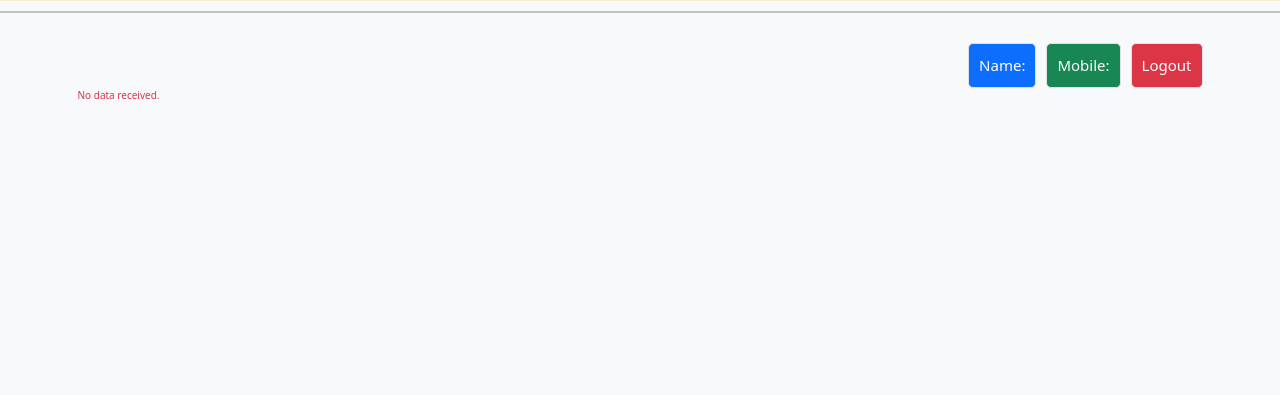
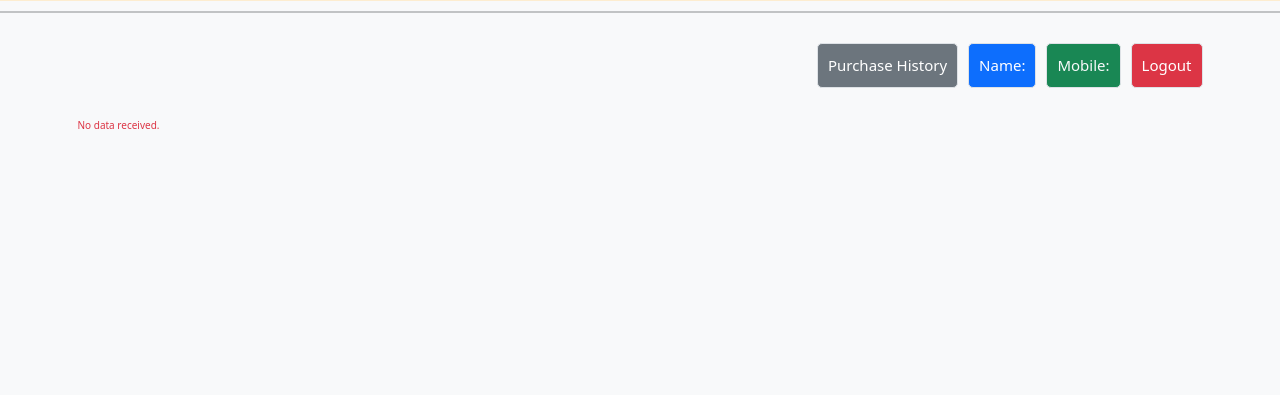
Before and after one commit to Mrhonest42/sjctni, a PHP site: page /confirmation.php in a window 1280 px wide. Shown: the part 164-559 px from the top of the page. Run offline with PHP 8.4, Linux system fonts and the light colour scheme; some libraries are stand-ins or nearby versions.

Commit message:
Update confirmation.php

```diff
--- a/ACIC/confirmation.php
+++ b/ACIC/confirmation.php
@@ -1,6 +1,65 @@
+<!-- confirmation.php -->
 <?php
 session_start();
 include 'header.php';
+
+// Handle Pay button POST
+if (isset($_POST['finalPay'])) {
+    $mobno = $_SESSION['mobno'];
+    $items = json_decode($_POST['selectedItems'], true);
+    $total = $_POST['totalAmount'];
+
+    $instruments = [];
+    $counts = [];
+    $amounts = [];
+
+    foreach ($items as $item) {
+        $instruments[] = addslashes($item['instrument']);
+        $counts[] = addslashes($item['count']);
+        $amounts[] = addslashes($item['amount']);
+    }
+
+    $purchase_id = "acic" . str_pad(rand(0, 999999), 6, '0', STR_PAD_LEFT);
+    $instruments_str = implode(', ', $instruments);
+    $counts_str = implode(', ', $counts);
+    $amounts_str = implode(', ', $amounts);
+    $datetime = date('YmdHis');
+
+    $conn = new mysqli("localhost", "root", "", "college");
+    if ($conn->connect_error) {
+        die("Connection failed: " . $conn->connect_error);
+    }
+
+    $stmt = $conn->prepare("INSERT INTO instruments (purchase_id, mobile, instruments, quantity, amounts, total, created_at) VALUES (?, ?, ?, ?, ?, ?, ?)");
+    $stmt->bind_param("sssssss", $purchase_id, $mobno, $instruments_str, $counts_str, $amounts_str, $total, $datetime);
+    $stmt->execute();
+    $stmt->close();
+    $conn->close();
+
+    echo "<script src='https://cdn.jsdelivr.net/npm/sweetalert2@11'></script>";
+    echo "<script src='https://cdn.jsdelivr.net/npm/sweetalert2@11'></script>";
+    echo "<script>
+    Swal.fire({
+        icon: 'success',
+        title: 'Payment Successful!',
+        html: `<strong>Purchase ID:</strong> $purchase_id<br>
+               <strong>Mobile:</strong> $mobno<br>
+               <strong>Items:</strong> $instruments_str<br>
+               <strong>Total:</strong> ₹$total`,
+        showDenyButton: true,
+        confirmButtonText: 'Done',
+        denyButtonText: 'Purchase History',
+    }).then((result) => {
+        if (result.isConfirmed) {
+            window.location.href = 'index.php';
+        } else if (result.isDenied) {
+            window.location.href = 'view.php';
+        }
+    });
+    </script>";
+
+    exit();
+}
 ?>
 <!DOCTYPE html>
 <html>
@@ -18,7 +77,8 @@ include 'header.php';
     $grandTotal = 0;
     $items = [];
 
-    echo '<div class="d-flex justify-content-end align-items-center gap-3">
+    echo '<div class="d-flex justify-content-end align-items-center gap-3 mb-5">
+        <button class="border p-3 rounded-3 btn-secondary fs-4 text-white" onclick="visitHistory()">Purchase History</button>
         <button class="border p-3 rounded-3 btn-primary fs-4">Name: ' . htmlspecialchars($username) . '</button>
         <button class="border p-3 rounded-3 btn-success text-light fs-4">Mobile: ' . htmlspecialchars($mobno) . '</button>
         <button class="border p-3 rounded-3 btn-danger fs-4 text-white" onclick="logout()" id="logoutBtn">Logout</button>
@@ -55,8 +115,8 @@ include 'header.php';
 
             echo '</tbody></table>';
             echo "<div class='d-flex justify-content-between'>
-                    <button class='btn btn-primary fs-4' onclick='goBack()'><span class='fs-3 fw-bold'>&lt;</span> Back</button>
-                    <button class='btn btn-success fs-4 px-3 py-2' onclick='proceed()'>Pay <span class='fs-3 fw-bold'>&gt;</span></button>
+                    <button class='btn btn-primary fs-4 w-25 py-2' onclick='goBack()'><span class='fs-3 fw-bold'>&lt;</span> Back</button>
+                    <button class='btn btn-success fs-4 py-2 w-25' onclick='proceed()'>Pay</button>
                   </div>";
         } else {
             echo "<p class='text-danger'>No items selected.</p>";
@@ -67,8 +127,9 @@ include 'header.php';
     ?>
 </div>
 
-<!-- Hidden form to submit to view.php -->
-<form id="viewForm" method="POST" action="view.php" style="display: none;">
+<!-- Final Pay Form (hidden, POST to same page) -->
+<form id="payForm" method="POST" action="confirmation.php" style="display: none;">
+    <input type="hidden" name="finalPay" value="1">
     <input type="hidden" name="selectedItems" id="selectedItemsInput">
     <input type="hidden" name="totalAmount" id="totalAmountInput">
 </form>
@@ -76,6 +137,32 @@ include 'header.php';
 <script>
     let total = <?= $grandTotal ?>;
     const selectedItems = <?= json_encode($items) ?>;
+
+    function visitHistory() {
+        const mobno = <?= json_encode($mobno) ?>;
+        window.location.href = `view.php?mobno=${encodeURIComponent(mobno)}`;
+    }
+
+    function goBack() {
+        window.history.back();
+    }
+
+    function logout(){
+        window.location.href = 'index.php';
+    }
+
+    function proceed() {
+        const checkedIndices = Array.from(document.querySelectorAll('.toggle-check'))
+            .map((el, i) => el.checked ? i : null)
+            .filter(i => i !== null);
+
+        const filteredItems = selectedItems.filter((_, i) => checkedIndices.includes(i));
+
+        document.getElementById('selectedItemsInput').value = JSON.stringify(filteredItems);
+        document.getElementById('totalAmountInput').value = total;
+
+        document.getElementById('payForm').submit();
+    }
 
     document.querySelectorAll('.toggle-check').forEach(checkbox => {
         checkbox.addEventListener('change', function () {
@@ -97,29 +184,6 @@ include 'header.php';
             document.getElementById('total-cell').innerText = '₹' + total;
         });
     });
-
-    function goBack() {
-        window.history.back();
-    }
-
-    function proceed() {
-        const checkedIndices = Array.from(document.querySelectorAll('.toggle-check'))
-            .map((el, i) => el.checked ? i : null)
-            .filter(i => i !== null);
-
-        const filteredItems = selectedItems.filter((_, i) => checkedIndices.includes(i));
-
-        document.getElementById('selectedItemsInput').value = JSON.stringify(filteredItems);
-        document.getElementById('totalAmountInput').value = total;
-
-        document.getElementById('viewForm').submit();
-    }
-    function logout(){
-        document.getElementById("logoutBtn").addEventListener('click', (e)=> {
-            e.preventDefault();
-            window.location.href = 'index.php';
-    })
-    }
 </script>
 </body>
 </html>
```
